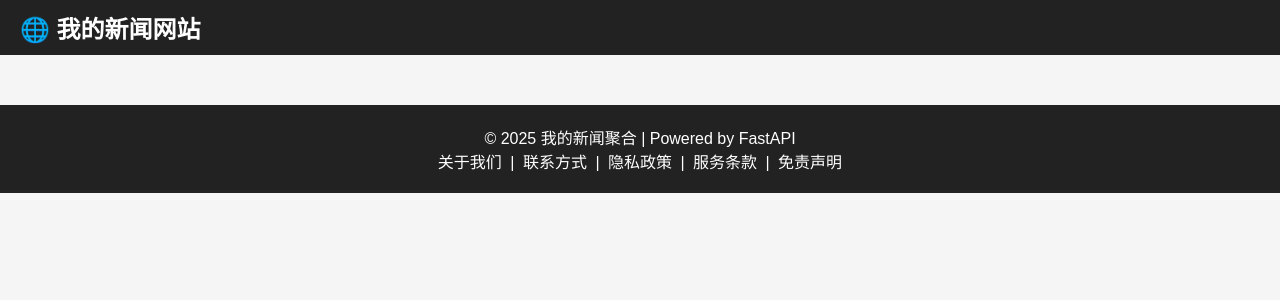
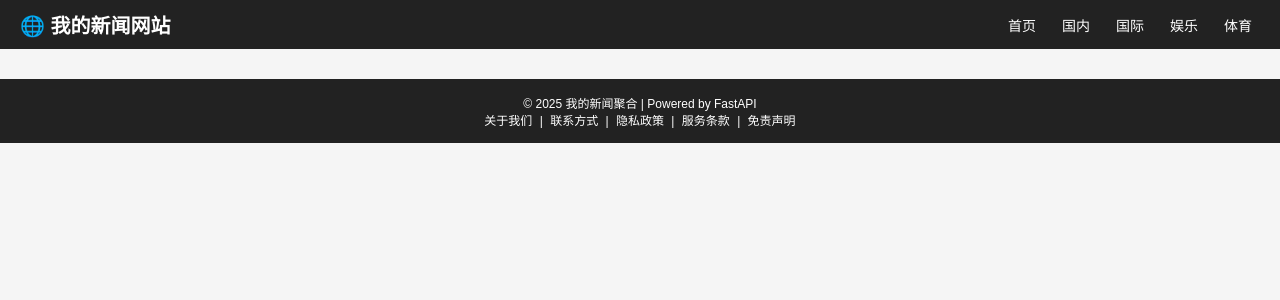
Before and after one commit to elaineling891-ux/allMyChineseNews, a FastAPI app: template templates/main.html in a window 1280 px wide. Shown: the top 300 px of the page. Run offline with FastAPI, Linux system fonts and the light colour scheme; the template is opened without the code that fills it, so the values that code supplies are empty; parts of the project's set-up code (start-up, migrations or seed data) failed here and were passed over.

Commit message:
Update main.html

```diff
--- a/templates/main.html
+++ b/templates/main.html
@@ -4,16 +4,22 @@
     <meta charset="UTF-8">
     <title>新闻首页</title>
     <meta name="viewport" content="width=device-width, initial-scale=1.0">
+    <!-- AdSense -->
+    <script async src="https://pagead2.googlesyndication.com/pagead/js/adsbygoogle.js?client=ca-pub-2460023182833054"
+     crossorigin="anonymous"></script>
     <style>
         body { font-family: Arial, sans-serif; margin:0; padding:0; background:#f5f5f5; }
-        header { background:#222; color:#fff; padding:10px 20px; }
-        header h1 { margin:0; font-size:24px; }
+        header { background:#222; color:#fff; padding:10px 20px; display:flex; align-items:center; justify-content:space-between; flex-wrap:wrap; }
+        header h1 { margin:0; font-size:20px; }
+        nav { display:flex; flex-wrap:wrap; gap:10px; }
+        nav a { color:#fff; text-decoration:none; font-size:14px; padding:4px 8px; border-radius:4px; transition:background 0.2s; }
+        nav a:hover { background:rgba(255,255,255,0.2); }
 
         /* 轮播样式 */
-        #carousel { position:relative; width:100%; max-height:400px; overflow:hidden; margin-top:10px; }
+        #carousel { position:relative; width:100%; max-height:300px; overflow:hidden; margin-top:10px; }
         #carousel .slide { display:none; position:relative; }
-        #carousel img { width:100%; height:400px; object-fit:cover; }
-        #carousel .caption { position:absolute; bottom:10px; left:20px; color:#fff; background:rgba(0,0,0,0.5); padding:10px; border-radius:4px; }
+        #carousel img { width:100%; height:300px; object-fit:cover; }
+        #carousel .caption { position:absolute; bottom:10px; left:10px; right:10px; color:#fff; background:rgba(0,0,0,0.5); padding:8px; border-radius:4px; font-size:14px; }
 
         /* 箭头 */
         .prev, .next {
@@ -23,38 +29,55 @@
             transform:translateY(-50%);
             color:white;
             font-weight:bold;
-            font-size:24px;
-            padding:10px;
+            font-size:20px;
+            padding:8px;
             background:rgba(0,0,0,0.3);
             border-radius:50%;
+            z-index:10;
         }
         .prev { left:10px; } .next { right:10px; }
 
         /* 圆点导航 */
         .dots { text-align:center; position:absolute; bottom:10px; width:100%; }
-        .dot { cursor:pointer; height:12px; width:12px; margin:0 4px; background:#bbb; border-radius:50%; display:inline-block; transition:background 0.3s; }
+        .dot { cursor:pointer; height:10px; width:10px; margin:0 3px; background:#bbb; border-radius:50%; display:inline-block; transition:background 0.3s; }
         .dot.active { background:#717171; }
 
         /* 分类模块 */
-        .category-section { margin:20px; }
-        .category-header { display:flex; justify-content:space-between; align-items:center; margin-bottom:10px; }
-        .category-header h2 { margin:0; font-size:20px; }
-        .category-header a { text-decoration:none; color:#007BFF; font-size:14px; }
+        .category-section { margin:10px 10px 20px 10px; }
+        .category-header { display:flex; justify-content:space-between; align-items:center; margin-bottom:8px; }
+        .category-header h2 { margin:0; font-size:16px; }
+        .category-header a { text-decoration:none; color:#007BFF; font-size:12px; }
 
-        .category-news { display:grid; grid-template-columns: repeat(auto-fill, minmax(220px, 1fr)); gap:15px; }
-        .news-item { background:#fff; padding:10px; border-radius:6px; box-shadow:0 2px 6px rgba(0,0,0,0.1); }
-        .news-item img { width:100%; height:150px; object-fit:cover; border-radius:4px; }
-        .news-item h3 { font-size:16px; margin:8px 0 4px; }
-        .news-item p { font-size:13px; color:#555; }
+        .category-news { display:grid; grid-template-columns: repeat(auto-fill, minmax(150px, 1fr)); gap:10px; }
+        .news-item { background:#fff; padding:6px; border-radius:4px; box-shadow:0 1px 3px rgba(0,0,0,0.1); font-size:13px; }
+        .news-item img { width:100%; height:100px; object-fit:cover; border-radius:4px; }
+        .news-item h3 { font-size:14px; margin:4px 0 2px; }
+        .news-item p { font-size:12px; color:#555; }
 
-        footer { text-align:center; padding:20px; background:#222; color:#fff; margin-top:40px; }
+        /* 广告位 */
+        .ad-container { margin:10px 0; text-align:center; }
+
+        footer { text-align:center; padding:15px; background:#222; color:#fff; margin-top:20px; font-size:12px; }
         footer a { color:#fff; text-decoration:none; margin:0 4px; }
         footer a:hover { text-decoration:underline; }
+
+        /* 手机适配 */
+        @media screen and (max-width:600px){
+            #carousel img { height:200px; }
+            .category-news { grid-template-columns:1fr; }
+        }
     </style>
 </head>
 <body>
     <header>
         <h1>🌐 我的新闻网站</h1>
+        <nav>
+            <a href="/">首页</a>
+            <a href="/category/国内">国内</a>
+            <a href="/category/国际">国际</a>
+            <a href="/category/娱乐">娱乐</a>
+            <a href="/category/体育">体育</a>
+        </nav>
     </header>
 
     <!-- 轮播图 -->
@@ -64,10 +87,22 @@
         <div class="dots" id="carousel-dots"></div>
     </div>
 
+    <!-- 首页广告 -->
+    <div class="ad-container">
+        <ins class="adsbygoogle"
+             style="display:block"
+             data-ad-client="ca-pub-2460023182833054"
+             data-ad-slot="1234567890"
+             data-ad-format="auto"
+             data-full-width-responsive="true"></ins>
+        <script>
+             (adsbygoogle = window.adsbygoogle || []).push({});
+        </script>
+    </div>
+
     <!-- 分类模块 -->
     <div id="categories-container"></div>
 
-    <!-- 底部导航 -->
     <footer>
       &copy; <span id="year"></span> 我的新闻聚合 | Powered by FastAPI <br>
       <a href="/about">关于我们</a> |
@@ -78,15 +113,12 @@
     </footer>
 
     <script>
-        // ---------------- 当前年份 ----------------
         document.getElementById('year').textContent = new Date().getFullYear();
 
-        // ---------------- 全局变量 ----------------
         const categories = ["国内","国际","娱乐","体育"];
         let carouselIndex = 0;
         let slides = [];
 
-        // ---------------- 轮播 ----------------
         async function loadCarousel() {
             const res = await fetch(`/api/news?category=all&limit=5`);
             const data = await res.json();
@@ -94,7 +126,6 @@
             const carousel = document.getElementById("carousel");
             const dotsContainer = document.getElementById("carousel-dots");
 
-            // 清空已有内容
             const oldSlides = carousel.querySelectorAll('.slide');
             oldSlides.forEach(s => s.remove());
             dotsContainer.innerHTML = "";
@@ -139,7 +170,6 @@
             showSlide(carouselIndex);
         }
 
-        // ---------------- 分类模块 ----------------
         async function loadCategorySections() {
             const container = document.getElementById("categories-container");
             container.innerHTML = "";
@@ -173,7 +203,6 @@
             }
         }
 
-        // ---------------- 默认加载 ----------------
         loadCarousel();
         loadCategorySections();
     </script>
```
